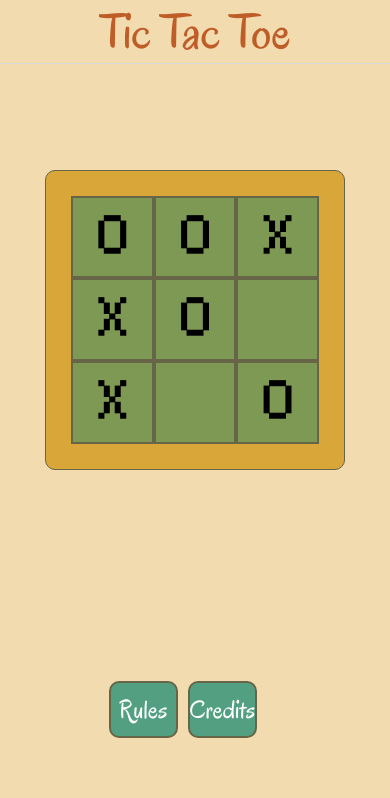
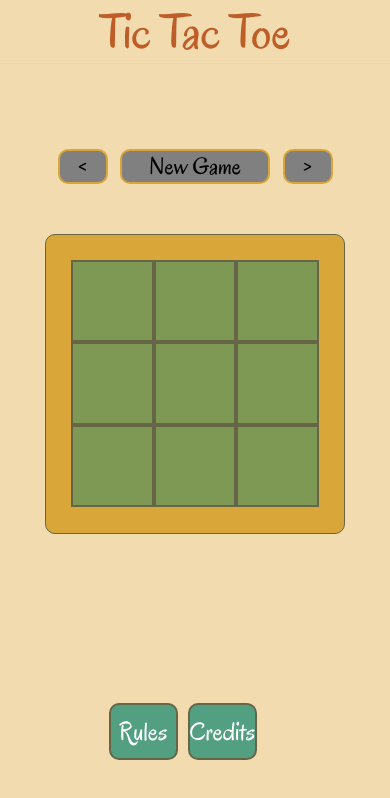
Before and after one commit to JaymeeCasabuena/tic-tac-toe, a React Native app: screen / in a window 390 px wide. Shown: the top 798 px of the page. Built offline with nearby package versions, Linux system fonts and the light colour scheme.

Commit message:
Added new game and nav buttons for the moves and created a separate file for all game related logic

```diff
--- a/src/components/Board.js
+++ b/src/components/Board.js
@@ -1,21 +1,66 @@
-import { StyleSheet, Text, View } from "react-native";
+import { StyleSheet, View, TouchableOpacity, Text } from "react-native";
 import { COLORS } from "../constants/Color";
+import gameLogic from "../datamodel/game";
 
-
-const tiles = ["0", "0", "X", "X", "0", "", "X", "", "0"];
-
-export default function Board () {
+export default function Board() {
+  const {
+    currentBoardState,
+    history,
+    handleChange,
+    newGame,
+    previousMove,
+    nextMove,
+    currentMove,
+  } = gameLogic();
   return (
+    <View>
+      <View style={styles.buttonContainer}>
+        <TouchableOpacity
+          onPress={previousMove}
+          disabled={currentMove === 0}
+          style={[
+            currentMove === 0
+              ? [styles.arrowButtons, { backgroundColor: "gray" }]
+              : styles.arrowButtons,
+          ]}
+        >
+          <Text style={styles.buttonText}>{"<"}</Text>
+        </TouchableOpacity>
+        <TouchableOpacity
+          onPress={newGame}
+          disabled={history.length === 1}
+          style={[
+            history.length === 1
+              ? [styles.button, { backgroundColor: "gray" }]
+              : styles.button,
+          ]}
+        >
+          <Text style={styles.buttonText}>{"New Game"}</Text>
+        </TouchableOpacity>
+        <TouchableOpacity
+          onPress={nextMove}
+          disabled={currentMove >= history.length - 1}
+          style={[
+            currentMove >= history.length - 1
+              ? [styles.arrowButtons, { backgroundColor: "gray" }]
+              : styles.arrowButtons,
+          ]}
+        >
+          <Text style={styles.buttonText}>{">"}</Text>
+        </TouchableOpacity>
+      </View>
       <View style={[styles.outerDiv, styles.outerBorders]}>
-        {tiles.map((t, i) => (
+        {currentBoardState.map((t, i) => (
           <View style={styles.squares} key={i}>
+            <TouchableOpacity onPress={() => handleChange(i)}>
               <Text style={styles.text}>{t}</Text>
+            </TouchableOpacity>
           </View>
         ))}
       </View>
-  )
+    </View>
+  );
 }
-
 
 const styles = StyleSheet.create({
   outerDiv: {
@@ -40,11 +85,41 @@ const styles = StyleSheet.create({
     borderRadius: 10,
   },
   text: {
-      position: "absolute",
     width: "100%",
     textAlign: "center",
     fontSize: 60,
     color: "black",
-      fontFamily: 'Pixel'
+    fontFamily: "Oregano",
+  },
+  buttonContainer: {
+    flexDirection: "row",
+    justifyContent: "space-evenly",
+    alignItems: "center",
+    marginBottom: 50,
+  },
+  button: {
+    backgroundColor: COLORS.Blue,
+    width: 150,
+    height: 35,
+    borderColor: COLORS.Yellow,
+    borderWidth: 2,
+    borderRadius: 10,
+  },
+  disabled: {
+    backgroundColor: "gray",
+  },
+  arrowButtons: {
+    backgroundColor: COLORS.Blue,
+    width: 50,
+    height: 35,
+    borderColor: COLORS.Yellow,
+    borderWidth: 2,
+    borderRadius: 10,
+  },
+  buttonText: {
+    fontFamily: "Oregano",
+    alignSelf: "center",
+    textAlignVertical: "center",
+    fontSize: 24,
   },
 });
--- /dev/null
+++ b/src/datamodel/game.js
@@ -0,0 +1,69 @@
+import { useState } from "react";
+
+export default function gameLogic() {
+  const [history, setHistory] = useState([Array(9).fill("")]);
+  //initialize history with an array of arrays to easily keep
+  //track of the sequence of the game state after each move
+
+  const [currentMove, setCurrentMove] = useState(0);
+  //used to keep track of the moves made starting with 0
+  //0 cause first element of an array starts with 0
+
+  const [currentPlayer, setCurrentPlayer] = useState("X");
+  //used to keep track of which player is playing starting with 'X'
+
+  const currentBoardState = history[currentMove]; //current state of the board based on the current move
+
+  const handleChange = (index) => {
+    const updatedBoardState = [...currentBoardState];
+    //creates a shallow copy of currentBoardState to avoid mutability
+    //this copy will be modified as the game updates
+
+    updatedBoardState[index] = currentPlayer;
+    //updates the copy of the current board state at the specified index with the current player
+
+    const newHistory = history.slice(0, currentMove + 1);
+    // create a new array without modifying the original history array, from index 0 up to the current move
+    // +1 because slice second param is not inclusive
+
+    newHistory.push(updatedBoardState);
+    // this line adds the updatedBoardState to newHistory, reflects the state of the board after the current move
+
+    setHistory(newHistory);
+    setCurrentMove(currentMove + 1);
+    //increments the currentMove
+
+    setCurrentPlayer(currentPlayer === "X" ? "O" : "X");
+    //this line makes sure alternating moves between players
+  };
+
+  const newGame = () => {
+    setHistory([Array(9).fill("")]);
+    setCurrentMove(0);
+    setCurrentPlayer("X");
+  };
+
+  const previousMove = () => {
+    if (currentMove > 0) {
+      setCurrentMove(currentMove - 1);
+      setCurrentPlayer(currentPlayer === "X" ? "O" : "X");
+    }
+  };
+
+  const nextMove = () => {
+    if (currentMove < history.length - 1) {
+      setCurrentMove(currentMove + 1);
+      setCurrentPlayer(currentPlayer === "X" ? "O" : "X");
+    }
+  };
+
+  return {
+    currentBoardState,
+    history,
+    handleChange,
+    newGame,
+    previousMove,
+    nextMove,
+    currentMove,
+  };
+}
```
Lines whose indentation alone changed are shown as unchanged.
